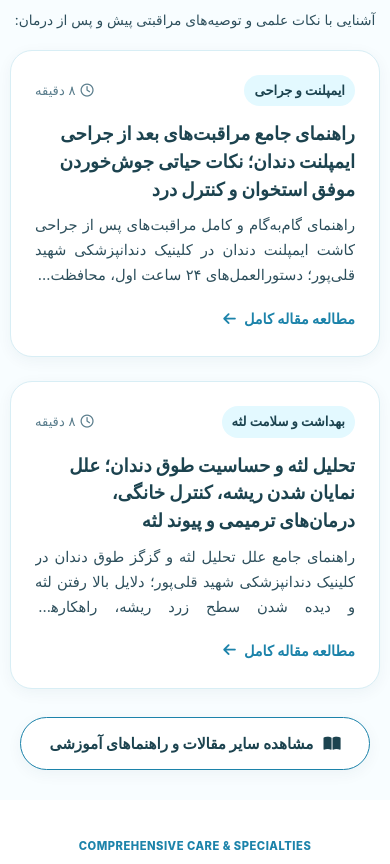
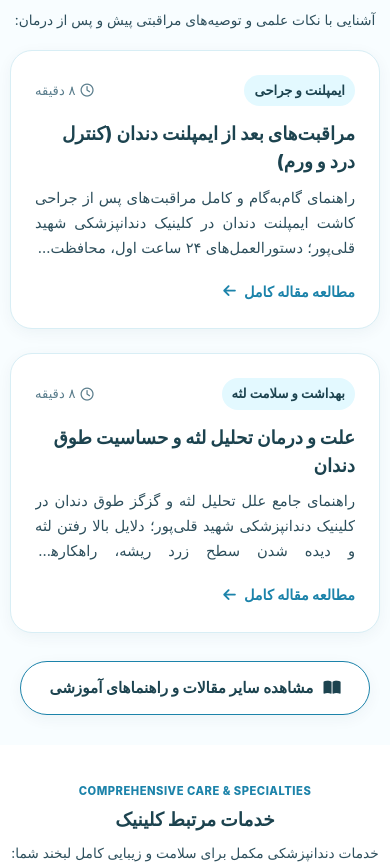
Before and after one commit to Mahdi-MMD/gholipour-dental-clinic, a Next.js app: page /services/implant in a window 390 px wide. Shown: the part 3900-4764 px from the top of the page. Built offline with nearby package versions, Linux system fonts and the light colour scheme; no server answers; a small style sheet from the web is missing; a web font is replaced by a local one.

Commit message:
feat(services): use concise seoTitle for related article cards on mobile

```diff
--- a/src/components/service-detail/ServiceDetailClientView.tsx
+++ b/src/components/service-detail/ServiceDetailClientView.tsx
@@ -455,7 +455,10 @@ export default function ServiceDetailClientView({
                           <span>{article.readTime}</span>
                         </span>
                       </div>
-                      <h3 className="related-article-title">{article.title}</h3>
+                      <h3 className="related-article-title">
+                        <span className="desktop-copy">{article.title}</span>
+                        <span className="mobile-copy">{article.seoTitle || article.title}</span>
+                      </h3>
                       <p className="related-article-summary">{article.summary}</p>
                     </div>
                     <div className="related-article-link">
```
